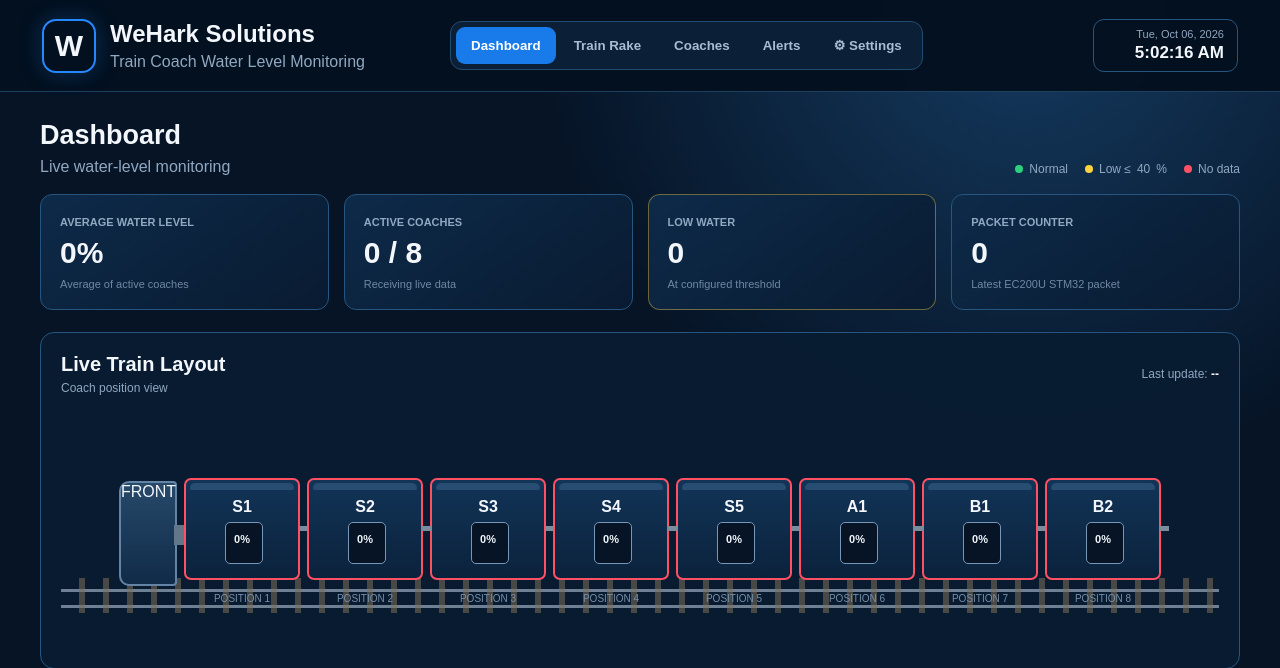
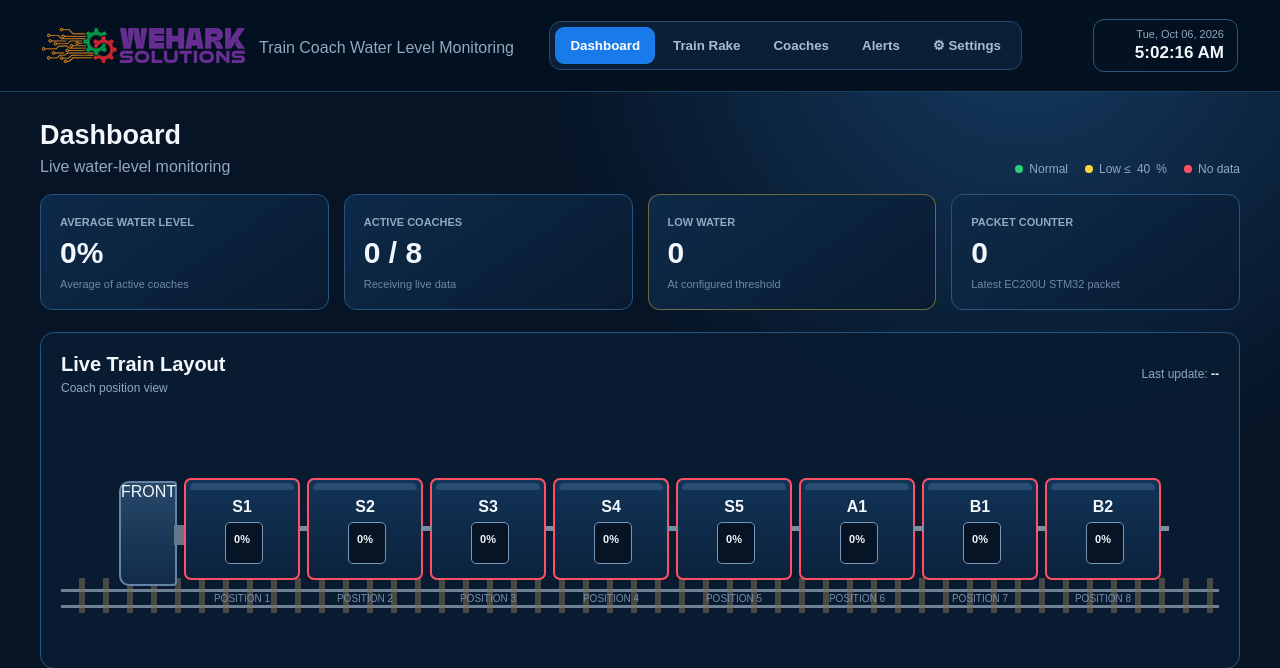
Before and after one commit to ChaithanyaJyothiJonna/wehark-waterlevel-dashboard, a Flask app: page / in a window 1280 px wide. Shown: the top 668 px of the page. Run offline with Flask 3, Linux system fonts and the light colour scheme.

Commit message:
Add logo, hide MQTT badge

```diff
--- a/templates/index.html
+++ b/templates/index.html
@@ -10,11 +10,10 @@
 
 <header class="header">
     <div class="brand">
-        <div class="logo">W</div>
-        <div>
-            <h1>WeHark Solutions</h1>
-            <p>Train Coach Water Level Monitoring</p>
-        </div>
+       <img src="/static/logo2.png" alt="WeHark Solutions" class="brand-logo">
+    <div>
+      <p>Train Coach Water Level Monitoring</p>
+    </div>
     </div>
 
     <nav class="nav">
```
Also changed, not shown: static/logo2.png (added).
